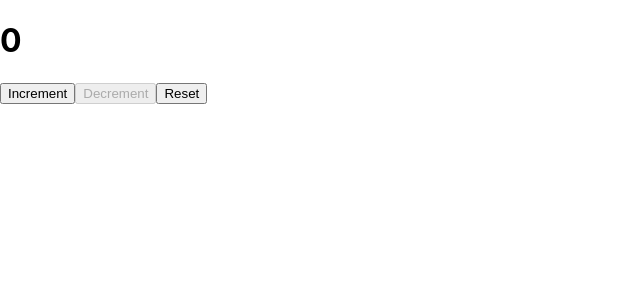
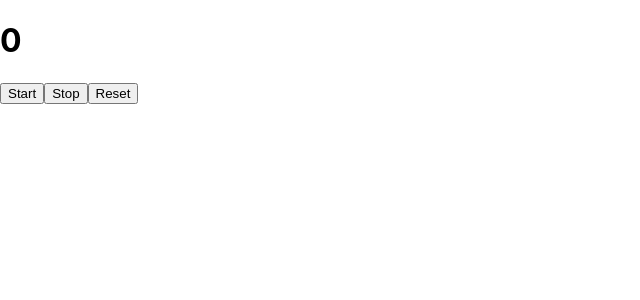
Before and after one commit to saini9485/React-Interview_Questions, a React (Create React App) app: page / in a window 1280 px wide. Shown: the top 300 px of the page, without its empty margins (0-640 px from the left). Built offline with nearby package versions, Linux system fonts and the light colour scheme.

Commit message:
StopWatch

```diff
--- a/src/App.js
+++ b/src/App.js
@@ -1,15 +1,18 @@
-import { AppendCounter } from './components/AppendCounter';
+// import { AppendCounter } from './components/AppendCounter';
 // import { InterviewCounter } from './components/InterViewCounter';
 // import { Counter } from './components/counter/Counter';
+import { StopWatch } from './components/StopWatch';
 
 import './App.css';
+
 
 function App() {
   return (
     <div>
       {/* <Counter /> */}
       {/* <InterviewCounter/> */}
-      <AppendCounter/>
+      {/* <AppendCounter/> */}
+      <StopWatch/>
     </div>
 
 
--- /dev/null
+++ b/src/components/StopWatch.jsx
@@ -0,0 +1,38 @@
+import React, { useEffect, useState } from "react";
+
+export function StopWatch() {
+  const [timer, setTimer] = useState(0);
+  const [start, setStart] = useState(false);
+
+  let interval = null;
+  useEffect(() => {
+    if (start) {
+      interval = setInterval(() => {
+        setTimer(timer + 1);
+      }, 100);
+    } else {
+      clearInterval(interval);
+    }
+    return () => clearInterval(interval);
+  });
+
+  const handleStart = () => {
+    setStart(true);
+  };
+
+  const handleStope = () => {
+    setStart(false);
+  };
+  const handleReset = () => {
+    setTimer(0);
+  };
+
+  return (
+    <div>
+      <h1>{timer}</h1>
+      <button onClick={handleStart}>Start</button>
+      <button onClick={handleStope}>Stop</button>
+      <button onClick={handleReset}>Reset</button>
+    </div>
+  );
+}
```
